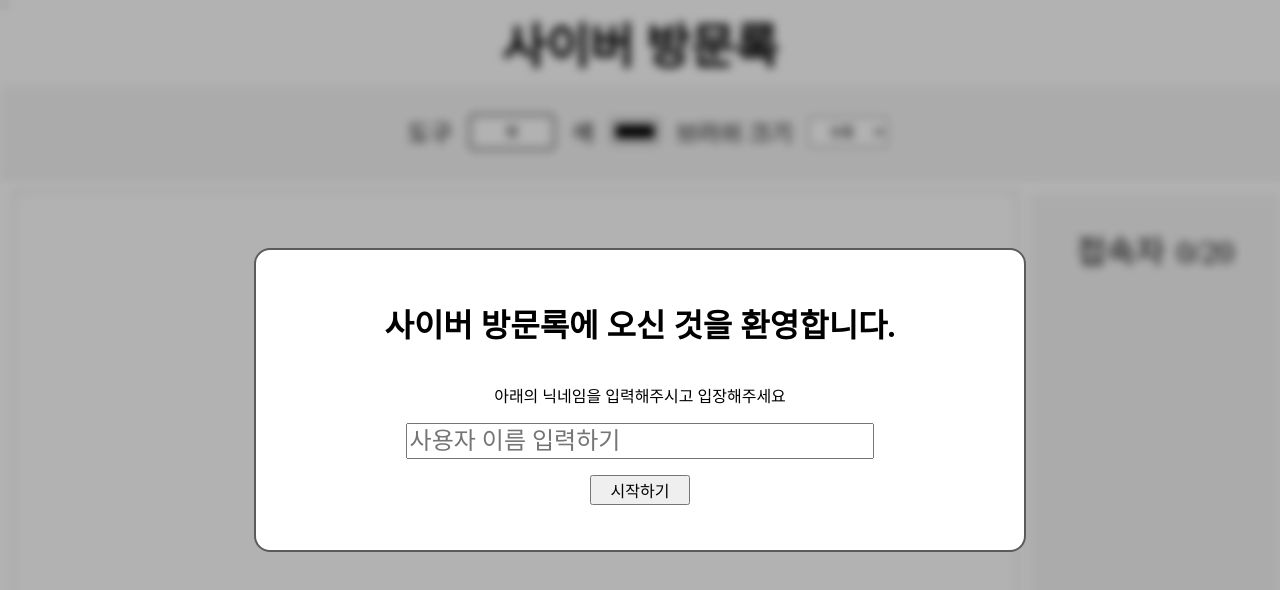
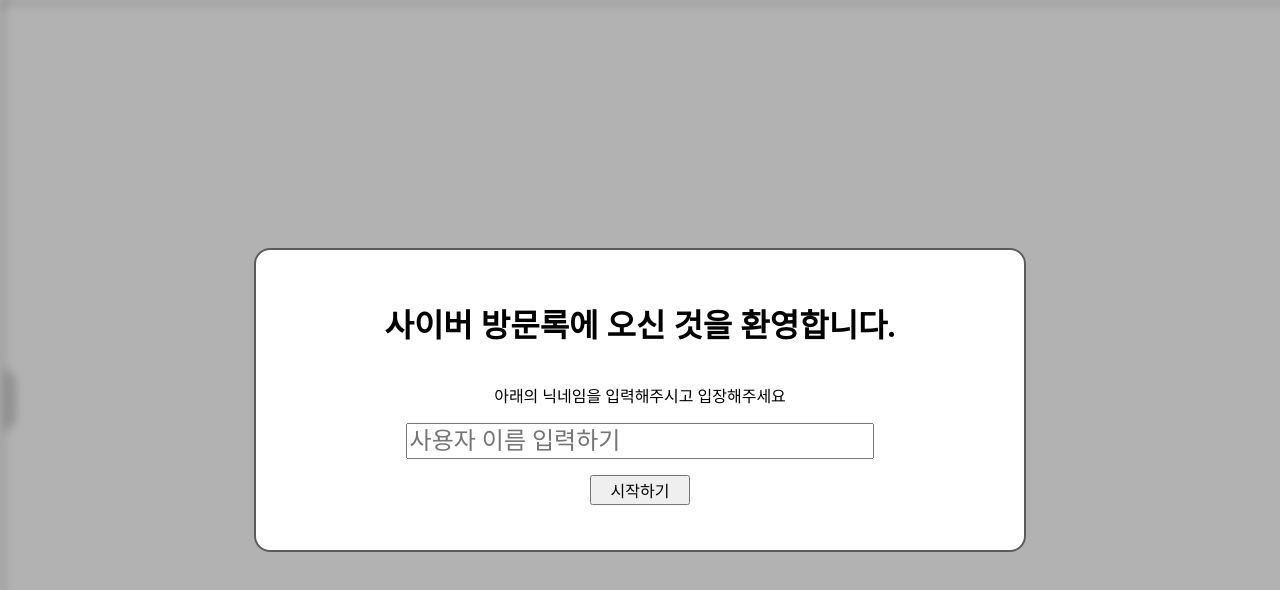
Before and after one commit to kongsanggun/art-board, a React (Create React App) app in the folder client/: page / in a window 1280 px wide. Shown: the top 590 px of the page. Built offline with nearby package versions, Linux system fonts and the light colour scheme; a web font is replaced by a local one.

Commit message:
feat : Add side tool

```diff
--- a/client/src/App.css
+++ b/client/src/App.css
@@ -18,8 +18,8 @@
 }
 
 .pageMain {
-  width: 100vw;
-  height: 80vw;
+  width: 2048px;
+  height: 2048px;
 
   padding-top: 1rem;
 
@@ -27,6 +27,9 @@
   justify-content: center;
   align-content: center;
   align-items: center;
+
+  overflow-x: hidden;
+  overflow-y: hidden;
 }
 
 .pageFooter {
@@ -54,5 +57,45 @@
   filter: blur(5px);
   -webkit-filter: blur(5px);
   position: fixed;
-  overflow-y: hidden;
 }
+
+.sideButton {
+  position: fixed;
+  top: calc(50vh - 2rem);
+  z-index: 10;
+  height: 4rem;
+  width: 1rem;
+  background-color: #cfcfcf;
+  border-top-right-radius: 1rem;
+  border-bottom-right-radius: 1rem;
+}
+
+.sideButton:hover {
+  animation-name: tmp;
+  animation-duration: 0.25s;
+  animation-fill-mode: both;
+}
+
+@keyframes tmp {
+  0% {
+    width: 1.25rem;
+    background-color: #cfcfcf;
+  }
+  100% {
+    width: 2.5rem;
+    background-color: #818181;
+  }
+}
+
+
+/* 스크롤바 전체 영역 */
+::-webkit-scrollbar {
+  width: 1rem;  /* 세로축 스크롤바 폭 너비 */
+  height: 1rem;  /* 가로축 스크롤바 폭 너비 */
+}
+
+/* 스크롤바 막대 */
+::-webkit-scrollbar-thumb {
+  background: #545454; /* 스크롤바 막대 색상 */
+  border: 0px; /* 스크롤바 막대 테두리 설정  */
+}
--- a/client/src/App.tsx
+++ b/client/src/App.tsx
@@ -1,7 +1,6 @@
 import { useEffect, useRef, useState } from 'react';
 import './App.css';
 
-import Topmenu from './components/top/topmenu';
 import Sidemenu from './components/side/sidemenu';
 import Canvas from './components/canvas/canvas';
 import Footer from './components/footer';
@@ -12,7 +11,25 @@ import { Socket, io } from 'socket.io-client';
 
 function App() {
 
+    const [userName, setUserName] = useState('');
+    const [userList, setUserList] = useState<String[]>([]);
+    const [welcome, setWelcome] = useState(true);
+    const [toggle, setToggle] = useState(false);
+
+    const [pixelData, setPixelData] = useState(new Pixel());
+
     const socket = useRef<Socket| null>(null);
+    const cousor = document.querySelector('.cousor') as HTMLElement;
+    const animateCursor = (e : any) => {
+        if(cousor === null) return;
+        cousor.style.left = `${e.clientX}px`;
+        cousor.style.top = `${e.clientY}px`;
+    }
+    window.addEventListener('mousemove', animateCursor);
+
+    useEffect(() => {
+        setWelcome(true)
+    }, [])
 
     const startSocket = (name : any) => {
         setWelcome(false)
@@ -72,38 +89,8 @@ function App() {
         })
     }
 
-    useEffect(() => {
-        setWelcome(true)
-    }, [])
-
-    const cousor = document.querySelector('.cousor') as HTMLElement;
-    const animateCursor = (e : any) => {
-        if(cousor === null) return;
-        cousor.style.left = `${e.clientX}px`;
-        cousor.style.top = `${e.clientY}px`;
-    }
-    window.addEventListener('mousemove', animateCursor);
-
-    const [userName, setUserName] = useState('');
-    const [welcome, setWelcome] = useState(true);
-    const [userList, setUserList] = useState<String[]>([]);
-    const [pixelData, setPixelData] = useState(new Pixel());
-
-    const setPixelHandler = (key : string, value : any) => {
-        const newPixel = pixelData
-
-        switch (key) {
-            case "brashSize" :
-                newPixel.brashSize = value
-                break;
-            case "eraseCheck" :
-                newPixel.eraseCheck = !newPixel.eraseCheck
-                break;
-            case "color" :
-                newPixel.color = value
-                break;
-        }
-
+    const setPixelHandler = (value : Pixel) => {
+        const newPixel = value;
         setPixelData(newPixel)
     }
 
@@ -126,17 +113,12 @@ function App() {
             {welcome ? <Welcome onOpenAlert = {startSocket}/> : null}
             <div className = {welcome ? 'blur' : ''}>
                 <div className="cousor"></div>
-                <div className='pageTitle'>
-                    <h1>사이버 방문록</h1>
-                </div>
-                <Topmenu handler = {setPixelHandler}/>
-
-                <div className='pageMain'>
-                    <Canvas pixelData = {pixelData} sendHanlder = {sendHanlder}/>
-                    <Sidemenu userList = {userList}/>
-                </div>
-
-                <Footer />
+                {
+                    toggle
+                    ? <Sidemenu userList = {userList} toggleEvent = {() => {setToggle(!toggle)}} pixelData = {pixelData} handler = {setPixelHandler}/>
+                    : <div className="sideButton" onClick={() => {setToggle(!toggle)}}/>
+                }
+                <Canvas pixelData = {pixelData} sendHanlder = {sendHanlder}/>
             </div>
         </>
     );
--- a/client/src/components/canvas/canvas.css
+++ b/client/src/components/canvas/canvas.css
@@ -1,19 +1,20 @@
 .canvasWrapper {
-  width: 80vw;
-  height: 100%;
-
-  padding : 1rem 1rem 1rem;
+  width: calc(2048px + 0.5rem);
+  height: calc(2048px + 0.5rem);
 
   display: flex;
   justify-content: center;
   align-content: center;
   align-items: center;
+
+  overflow-x: hidden;
+  overflow-y: hidden;
 }
 
 .canvas {
-  width: 100%;
-  height: 100%;
-  outline: 0.25rem solid #eeeeee;
+  width: 2048px;
+  height: 2048px;
+  outline: 0.25rem solid #d1cbcb;
   cursor: none;
   touch-action: none;
 }
--- a/client/src/components/canvas/canvas.tsx
+++ b/client/src/components/canvas/canvas.tsx
@@ -88,8 +88,8 @@ const Canvas = ({ pixelData: pixelData, sendHanlder: sendHanlder }: any) => {
             <canvas className="canvas"
                 id="canvas"
                 ref={canvasRef}
-                width="1024"
-                height="1024"
+                width="2048"
+                height="2048"
                 onPointerDown={drawDown}
                 onPointerMove={drawMove}
                 onPointerUp={drawUp}
--- a/client/src/components/side/sidemenu.css
+++ b/client/src/components/side/sidemenu.css
@@ -1,7 +1,61 @@
 .side {
-  width: 20%;
-  height: 100%;
+  width: 230px;
+
+  height: 90vh;
   background-color: #f5f5f5;
+  border-radius: 1rem;
+
+  position: fixed;
+  left: 10px;
+  top: calc(5vh - 1rem);
+  z-index: 20;
+
+  padding: 10px;
+
+  display: flex;
+  flex-direction: column;
+  justify-content: start;
+  align-content: center;
+  align-items: center;
+
+  box-shadow: -1px -1px 5px rgb(0, 0, 0);
+  box-shadow: 1px 1px 5px rgb(0, 0, 0);
+}
+
+.sideTitle {
+  width: 100%;
+  height: auto;
+  font-size: 1.75rem;
+  padding-left: 0.5rem;
+
+  margin-bottom: 12px;
+}
+
+.sideDiv {
+  width: 100%;
+  height: auto;
+
+  display: flex;
+  flex-direction: row;
+  justify-content: space-between;
+}
+
+.sideTool {
+  width: 100%;
+  height: auto;
+  font-size: 1.5rem;
+
+  display: flex;
+  flex-direction: column;
+  justify-content: start;
+  align-content: center;
+  align-items: start;
+}
+
+.sideUser {
+  width: 100%;
+  height: auto;
+  font-size: 1.5rem;
 
   display: flex;
   flex-direction: column;
@@ -10,12 +64,86 @@
   align-items: center;
 }
 
+.toolTitle {
+  width: auto;
+  height: 1rem;
+
+  background-color: #7c7c7c;
+  padding-left: 0.5rem;
+  padding-right: 0.5rem;
+
+  font-size: 0.75rem;
+}
+
+.toolDiv {
+  width: 100%;
+  height: 2.5rem;
+
+  margin-bottom: 10px;
+
+  background-color: #7c7c7c;
+
+  display: flex;
+  flex-direction: row;
+  justify-content: start;
+  align-content: center;
+  align-items: center;
+}
+
+.historyButton {
+  width: 2.5rem;
+  height: 2.5rem;
+
+  background: #b2b0b0;
+  border: 0px #000000  solid;
+}
+
+.toolButton, .brashSize{
+  width: 2.5rem;
+  height: 2.5rem;
+
+  background: #b2b0b0;
+  border: 0px #000000  solid;
+}
+
+.toolButton:hover, .brashSize:hover{
+  color: #f5f5f5;
+  background: #212121;
+}
+
+.toolButton:active, .brashSize:active{
+  color: #f5f5f5;
+  background: #212121;
+}
+
+.btn_active {
+  color: #f5f5f5;
+  background: #545454;
+}
+
+.sideCloseButton {
+  position: fixed;
+  left: 260px;
+  top: calc(50vh - 2rem);
+  z-index: 10;
+  height: 4rem;
+  width: 1.5rem;
+  background-color: #cfcfcf;
+  border-top-right-radius: 1rem;
+  border-bottom-right-radius: 1rem;
+}
+
+.sideCloseButton:hover {
+  animation-name: tmp;
+  animation-duration: 0.25s;
+  animation-fill-mode: both;
+}
+
 .userTotal {
-  margin-top: 2rem;
   margin-bottom: 1rem;
   font-size: 2rem;
-  text-align: center;
-  width: 80%;
+  text-align: start;
+  width: 100%;
 }
 
 .user {
@@ -26,5 +154,5 @@
   font-size: 1.5rem;
   margin-bottom: 0.5rem;
   text-align: start;
-  width: 80%;
+  width: 100%;
 }
--- a/client/src/components/side/sidemenu.tsx
+++ b/client/src/components/side/sidemenu.tsx
@@ -1,19 +1,116 @@
+import { useEffect, useState } from 'react';
 import '../../App.css';
 import './sidemenu.css'
+import { Pixel } from '../../util/pixel';
 
-const Sidemenu = ({userList : userList}: any) => {
+const Sidemenu = ({userList, toggleEvent, pixelData, handler}: {userList: String[], toggleEvent: any, pixelData: Pixel, handler: any}) => {
+
+    const [history, setHistory] = useState(pixelData.colorHistory);
+
+    useEffect(() => {
+        // TODO : 도구 및 브러쉬 크기의 정보를 불러온다.
+        const color = document.querySelector('#color') as any;
+        color.value = pixelData.color;
+
+        const tool = document.querySelector('#tool > #' + pixelData.eraseCheck) as HTMLElement
+        tool.className += ' btn_active';
+
+        const brash = document.querySelector('#brash > #size_' + pixelData.brashSize) as HTMLElement
+        brash.className += ' btn_active';
+    }, [])
+
+    const checkItemHandler = (e : any) => {
+        pixelData.eraseCheck = e
+        handler(pixelData)
+    }
+
+    // 색 변경 적용
+    const colorChange = (e : any) => {
+        history.push(e.target.value as string);
+        setHistory(history.slice(-6, 5));
+
+        pixelData.color = e.target.value as string
+        pixelData.colorHistory = history
+        handler(pixelData)
+    }
+
+    const ColorHisChange = (value : string) => {
+        const color = document.querySelector('#color') as any;
+        color.value = value
+        pixelData.color = value;
+        handler(pixelData)
+    }
+
+    const ToolChange = (e : any) => {
+        document.querySelectorAll('.toolButton').forEach((item) => {
+            item.className = item.className.replace(' btn_active', '')
+        })
+        const test = document.querySelector('#' + e) as HTMLElement
+        test.className += ' btn_active';
+        checkItemHandler(e)
+    }
+
+    const brashChange = (value : any) => {
+        document.querySelectorAll('.brashSize').forEach((item) => {
+            item.className = item.className.replace(' btn_active', '')
+        })
+        const test = document.querySelector('#size_' + value) as HTMLElement
+        test.className += ' btn_active';
+
+        pixelData.brashSize = value
+        handler(pixelData)
+
+        const cousor = document.querySelector('.cousor') as HTMLElement;
+        if(cousor === null) return;
+
+        cousor.style.width = `${value}px`;
+        cousor.style.height = `${value}px`;
+    }
+
     return (
+        <>
+            <div className='sideCloseButton' onClick={toggleEvent}/>
             <div className='side'>
+                <div className="sideTitle">
+                    <span>사이버 방명록</span>
+                </div>
+                <div className="sideTool">
+                    <div className="toolTitle">도구</div>
+                    <div className="sideDiv">
+                        <div id="tool" className="toolDiv">
+                            <button id = "false" className = "toolButton" onClick={() => {ToolChange(false)}}> 펜 </button>
+                            <button id = "true" className = "toolButton" onClick={() => {ToolChange(true)}}> 지우개 </button>
+                        </div>
+                        <div>
+                            <input className="toolButton" type="color" id='color' onBlur={colorChange} />
+                        </div>
+                    </div>
+                    <div className="toolTitle">색상 이력</div>
+                    <div className="toolDiv">
+                        {
+                            history.map((item) => {
+                                return(<button className = "historyButton" style={{ background: item }} onClick={() => {ColorHisChange(item)}}> </button>)
+                            })
+                        }
+                    </div>
+                    <div className="toolTitle">브러시 크기</div>
+                    <div id="brash" className="toolDiv">
+                        <button id = "size_7" className = "brashSize" onClick={() => {brashChange("7")}}> 큼 </button>
+                        <button id = "size_5" className = "brashSize" onClick={() => {brashChange("5")}}> 보통 </button>
+                        <button id = "size_3" className = "brashSize" onClick={() => {brashChange("3")}}> 작음 </button>
+                    </div>
+                </div>
+                <div className="sideUser">
                     <div className='userTotal'>
                             <span className = "user">접속자</span>
                             <span id = "currentUser">{userList.length}</span>
-                /
-                <span id = "maxUser">20</span>
                     </div>
                     {userList.map((item : any) => {
                         return (<div className='userInfo'> {item} </div>)
                     })}
                 </div>
+            </div>
+        </>
     )
 }
 
--- a/client/src/components/top/topmenu.css
+++ /dev/null
@@ -1,52 +0,0 @@
-.artEditorTool {
-  width: 100%;
-  height: auto;
-
-  padding-top: 0.25rem;
-  padding-bottom: 0.25rem;
-
-  font-size: 1.5rem;
-
-  display: flex;
-  justify-content: center;
-  align-content: center;
-  align-items: center;
-
-  background-color: #f5f5f5;
-  border-bottom: 0.1rem solid #cfcfcf;
-}
-
-.toolToggle {
-  margin-right: 1rem;
-  padding: 0.25rem;
-  background: #a1a1a1;
-  border-radius: 0.25em;
-  width: 80px;
-  height: 30px;
-  position: relative;
-}
-
-.toggleButton {
-  cursor: pointer;
-  position: absolute;
-
-  width: 80px;
-  height: 30px;
-  top: 0.25rem;
-  left: 0.25rem;
-
-  background: white;
-  border-radius: 0.25em;
-  margin: 0rem;
-  border: 0px;
-}
-
-.brashTool {
-  width: 80px;
-  height: 30px;
-  text-align: center;
-}
-
-.toolSpan {
-  margin-right: 1rem;
-}
--- a/client/src/components/top/topmenu.tsx
+++ /dev/null
@@ -1,52 +0,0 @@
-import { useState } from 'react';
-
-import '../../App.css';
-import './topmenu.css'
-
-const Topmenu = ({handler : handler}: any) => {
-    const [disabled, setDisabled] = useState(true);
-
-    const brashChange = (e : any) => {
-        handler("brashSize", e.currentTarget.value)
-        const cousor = document.querySelector('.cousor') as HTMLElement;
-        if(cousor === null) return;
-
-        cousor.style.width = `${e.currentTarget.value}px`;
-        cousor.style.height = `${e.currentTarget.value}px`;
-    }
-
-    const checkItemHandler = (e : any) => {
-        handler("eraseCheck", null)
-        setDisabled(!disabled)
-    }
-
-    // 색 변경 적용
-    const colorChange = (e : any) => {
-        handler("color", e.target.value)
-    }
-
-    return (
-        <div className="artEditorTool">
-            <p className="toolSpan">도구</p>
-            <div className='toolToggle toolSpan'>
-                {
-                    (disabled)
-                    ? <button className = "toggleButton" onClick={checkItemHandler}> 펜 </button>
-                    : <button className = "toggleButton" onClick={checkItemHandler}> 지우개 </button>
-                }
-            </div>
-            <p className="toolSpan">색</p>
-            <input className="color toolSpan" type="color" onChange={colorChange} />
-            <p className="toolSpan">브러쉬 크기</p>
-            <label className="colorSpan">
-                <select className="brashTool" name="brashSize" onChange={brashChange}>
-                    <option value="7">큼</option>
-                    <option value="5" selected>보통</option>
-                    <option value="3">작음</option>
-                </select>
-            </label>
-        </div>
-    )
-}
-
-export default Topmenu;
--- a/client/src/util/pixel.ts
+++ b/client/src/util/pixel.ts
@@ -1,13 +1,13 @@
 export class Pixel {
-
   public color = "";
   public brashSize = "";
   public eraseCheck = false;
+  public colorHistory = [""];
 
   constructor() {
     this.color = "#000000";
     this.brashSize = "5";
     this.eraseCheck = false;
+    this.colorHistory = ["#000000"];
   }
-
 }
```
Lines whose indentation alone changed are shown as unchanged.
